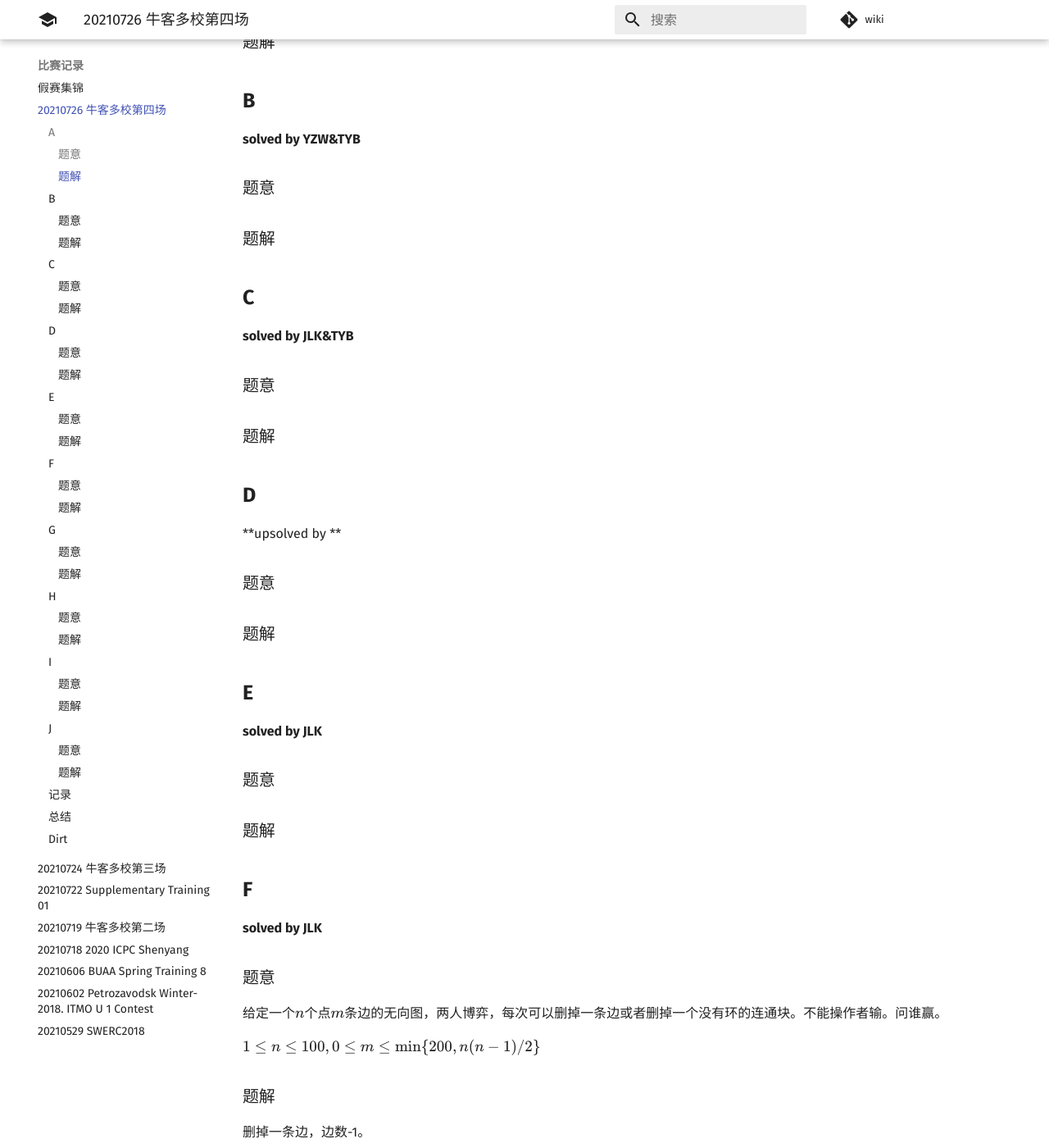
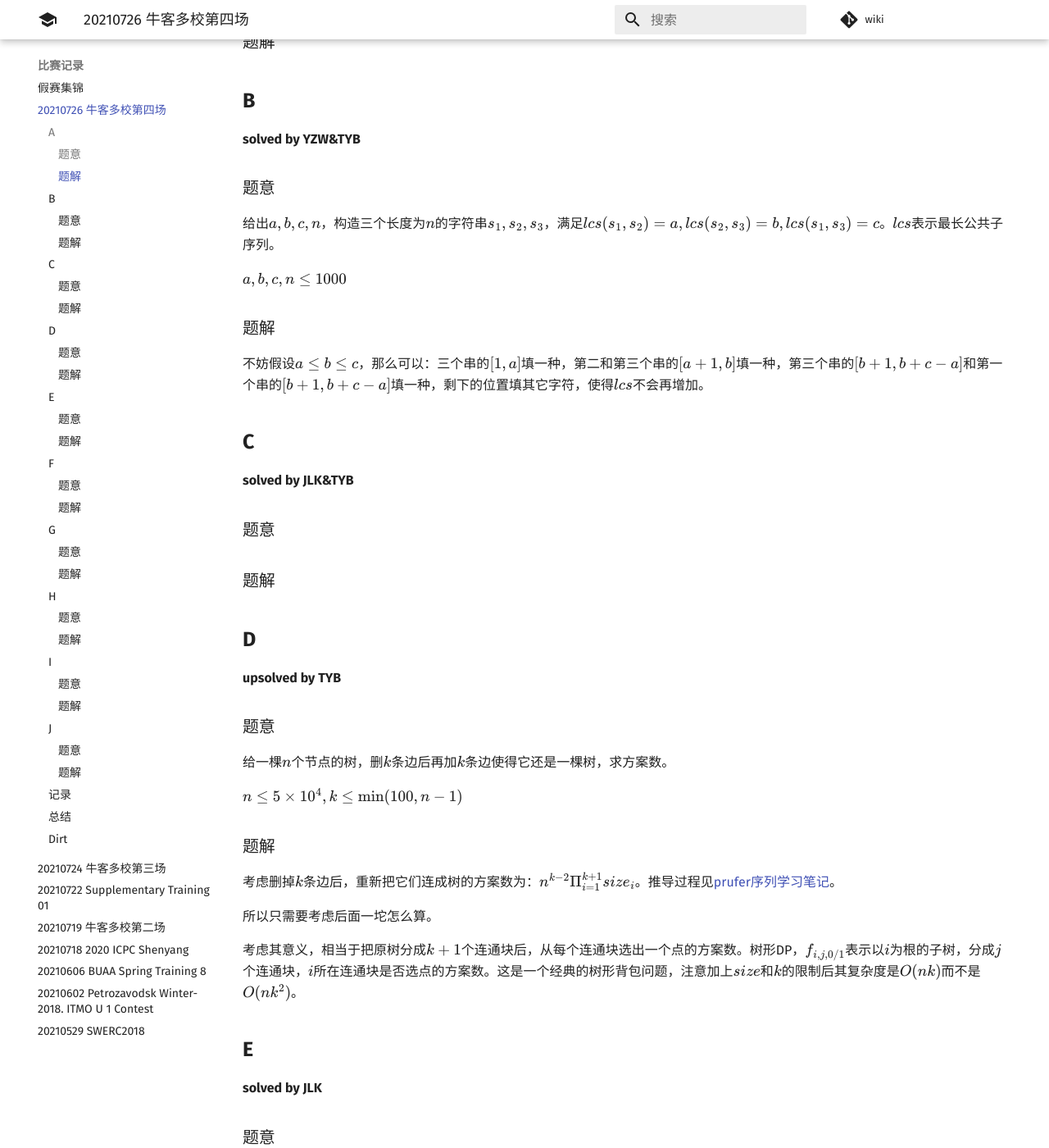
Before and after one commit to PoorMath/PoorMath.github.io, an MkDocs documentation site: the page built from docs/contest/20210726 牛客多校第四场.md, in a window 1280 px wide and 1400 px high, scrolled down 511 px. Shown: the whole window at 82% size. Built offline with MkDocs 1.6.1 and Material for MkDocs 9.7.7, drawn with Linux system fonts in a browser that asks for light colours; comment, search, counter and statistics services are not loaded.

Commit message:
Update 20210726 牛客多校第四场.md

```diff
--- a/docs/contest/20210726 牛客多校第四场.md
+++ b/docs/contest/20210726 牛客多校第四场.md
@@ -22,11 +22,13 @@
 
 ### 题意
 
+给出$a,b,c,n$，构造三个长度为$n$的字符串$s_1,s_2,s_3$，满足$lcs(s_1,s_2)=a,lcs(s_2,s_3)=b,lcs(s_1,s_3)=c$。$lcs$表示最长公共子序列。
 
+$a,b,c,n\le 1000$
 
 ### 题解
 
-
+不妨假设$a\le b\le c$，那么可以：三个串的$[1,a]$填一种，第二和第三个串的$[a+1,b]$填一种，第三个串的$[b+1,b+c-a]$和第一个串的$[b+1,b+c-a]$填一种，剩下的位置填其它字符，使得$lcs$不会再增加。
 
 ## **C**
 
@@ -42,15 +44,21 @@
 
 ## **D**
 
-**upsolved by **
+**upsolved by TYB**
 
 ### 题意
 
+给一棵$n$个节点的树，删$k$条边后再加$k$条边使得它还是一棵树，求方案数。
 
+$n\le 5\times10^4,k\le\min(100,n-1)$
 
 ### 题解
 
+考虑删掉$k$条边后，重新把它们连成树的方案数为：$n^{k-2}\Pi_{i=1}^{k+1}size_i$。推导过程见[prufer序列学习笔记]([prufer序列学习笔记 - Poor_Math-Wiki (poormath.github.io)](https://poormath.github.io/TYB/prufer序列学习笔记/))。
 
+所以只需要考虑后面一坨怎么算。
+
+考虑其意义，相当于把原树分成$k+1$个连通块后，从每个连通块选出一个点的方案数。树形DP，$f_{i,j,0/1}$表示以$i$为根的子树，分成$j$个连通块，$i$所在连通块是否选点的方案数。这是一个经典的树形背包问题，注意加上$size$和$k$的限制后其复杂度是$O(nk)$而不是$O(nk^2)$。
 
 ## **E**
 
```
Also changed, not shown: other parts of docs/contest/20210726 牛客多校第四场.md (+1 -1 lines).
